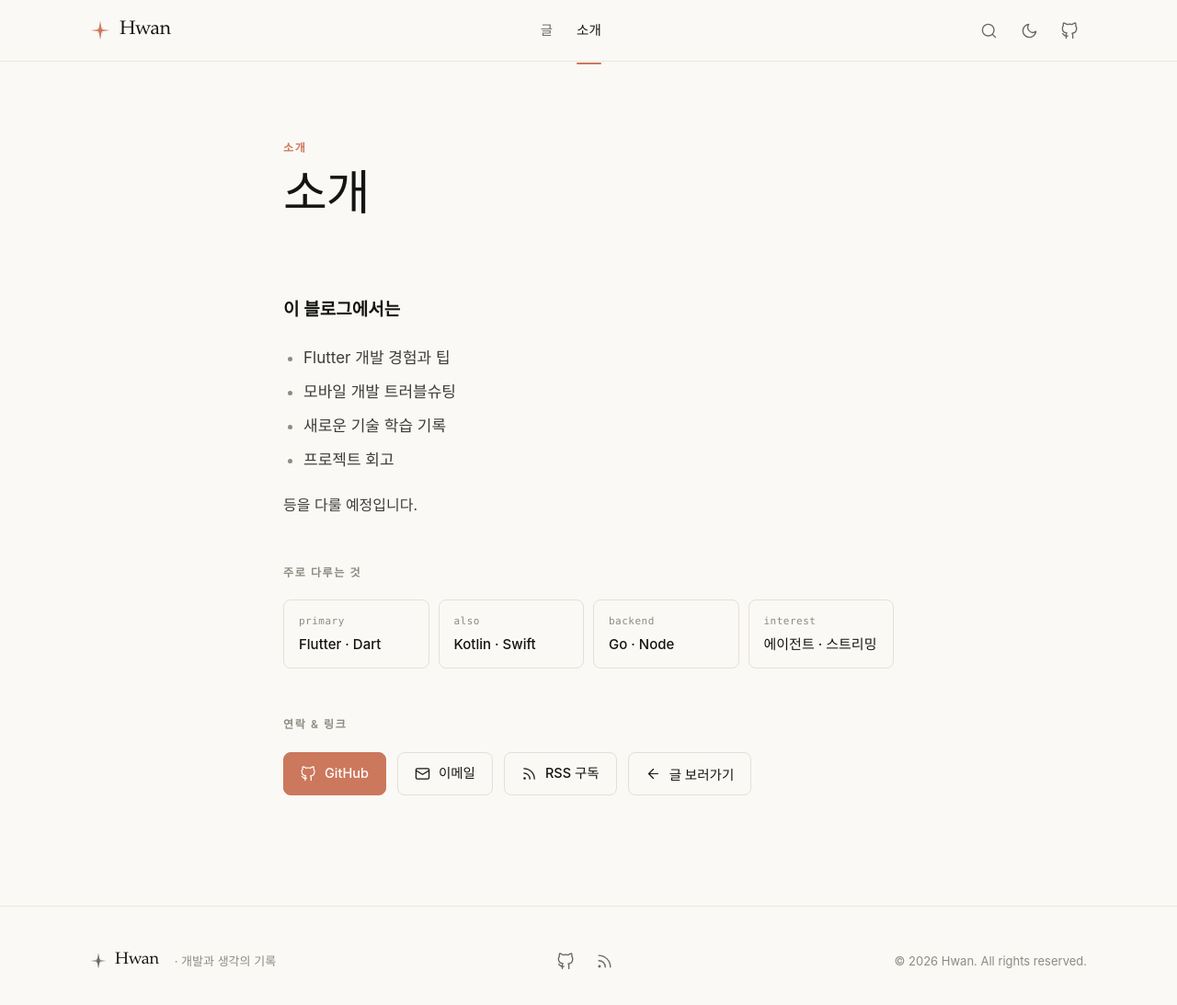
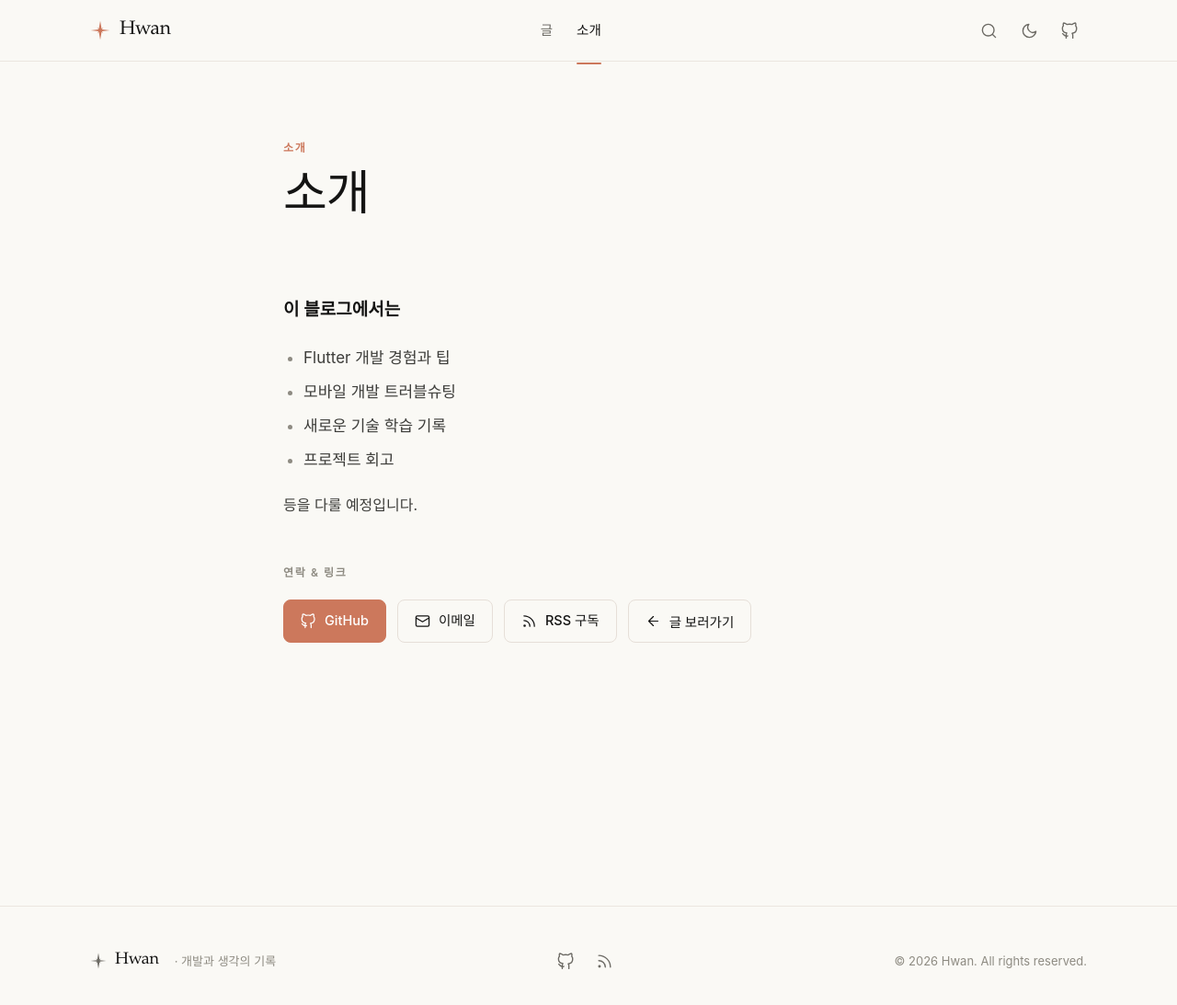
Before and after one commit to Hwan3434/Hwan3434.github.io, a Jekyll site: the page built from about.md, in a window 1280 px wide and 1104 px high. Shown: the top 1093 px of the window at 92% size. Built offline with Jekyll 4.4.1, drawn with Linux system fonts in a browser that asks for light colours; some web fonts are replaced.

Commit message:
Remove tech stack section from about page layout

```diff
--- a/_layouts/page.html
+++ b/_layouts/page.html
@@ -17,16 +17,6 @@ layout: default
       </div>
 
       {% if page.url contains "about" %}
-      <section class="about-section">
-        <div class="as-title">주로 다루는 것</div>
-        <div class="stack-grid">
-          <div class="stack-item"><div class="si-k">primary</div><div class="si-v">Flutter · Dart</div></div>
-          <div class="stack-item"><div class="si-k">also</div><div class="si-v">Kotlin · Swift</div></div>
-          <div class="stack-item"><div class="si-k">backend</div><div class="si-v">Go · Node</div></div>
-          <div class="stack-item"><div class="si-k">interest</div><div class="si-v">에이전트 · 스트리밍</div></div>
-        </div>
-      </section>
-
       <section class="about-section">
         <div class="as-title">연락 & 링크</div>
         <div class="contact-row">
```
